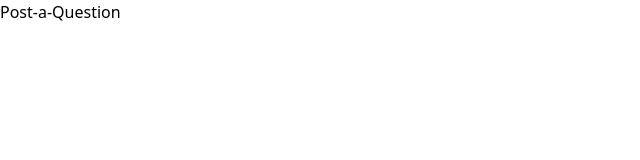
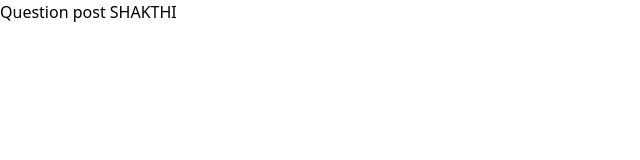
Before and after one commit to kodecosmo/mSpace23, a Next.js app: page /post-question in a window 1280 px wide. Shown: the top 160 px of the page, without its empty margins (0-640 px from the left). Built offline with nearby package versions, Linux system fonts and the light colour scheme.

Commit message:
Changes (Page arrangements)

```diff
--- /dev/null
+++ b/src/pages/feed.jsx
@@ -0,0 +1,3 @@
+export default function Question() {
+    return <div>Get the questions from post-question, index</div>
+}
--- a/src/pages/forum-feed/index.jsx
+++ /dev/null
@@ -1,3 +0,0 @@
-export default function Forum() {
-    return <div>Forum</div>
-}
--- a/src/pages/post-question.jsx
+++ /dev/null
@@ -1,3 +0,0 @@
-export default function requestSession() {
-    return <div>Post-a-Question</div>
-}
--- /dev/null
+++ b/src/pages/post-question/index.jsx
@@ -0,0 +1,6 @@
+export default function PostQuestionIndex() {
+    return <div><p>
+        Question post SHAKTHI
+    </p>
+    </div>
+}
--- a/src/pages/question.jsx
+++ /dev/null
@@ -1,3 +0,0 @@
-export default function Question() {
-    return <div>Question</div>
-}
```
Also changed, not shown: src/pages/forum-feed/[slug].jsx (deleted).
